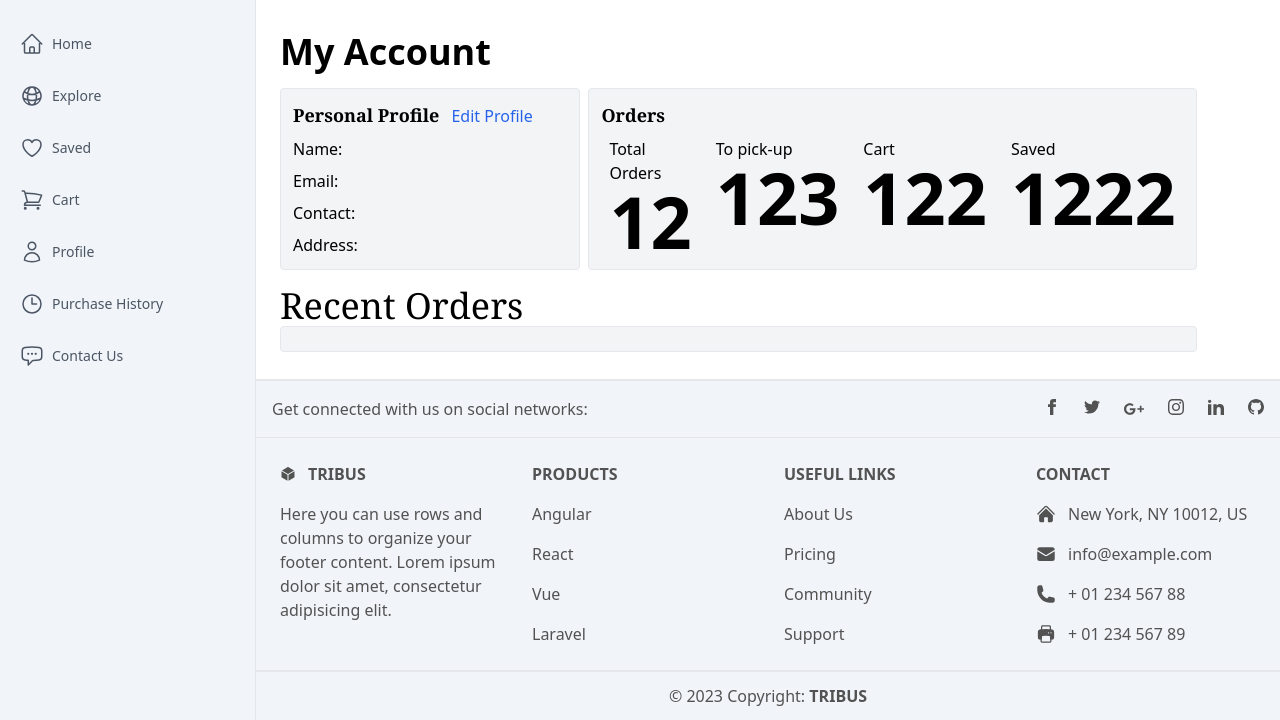
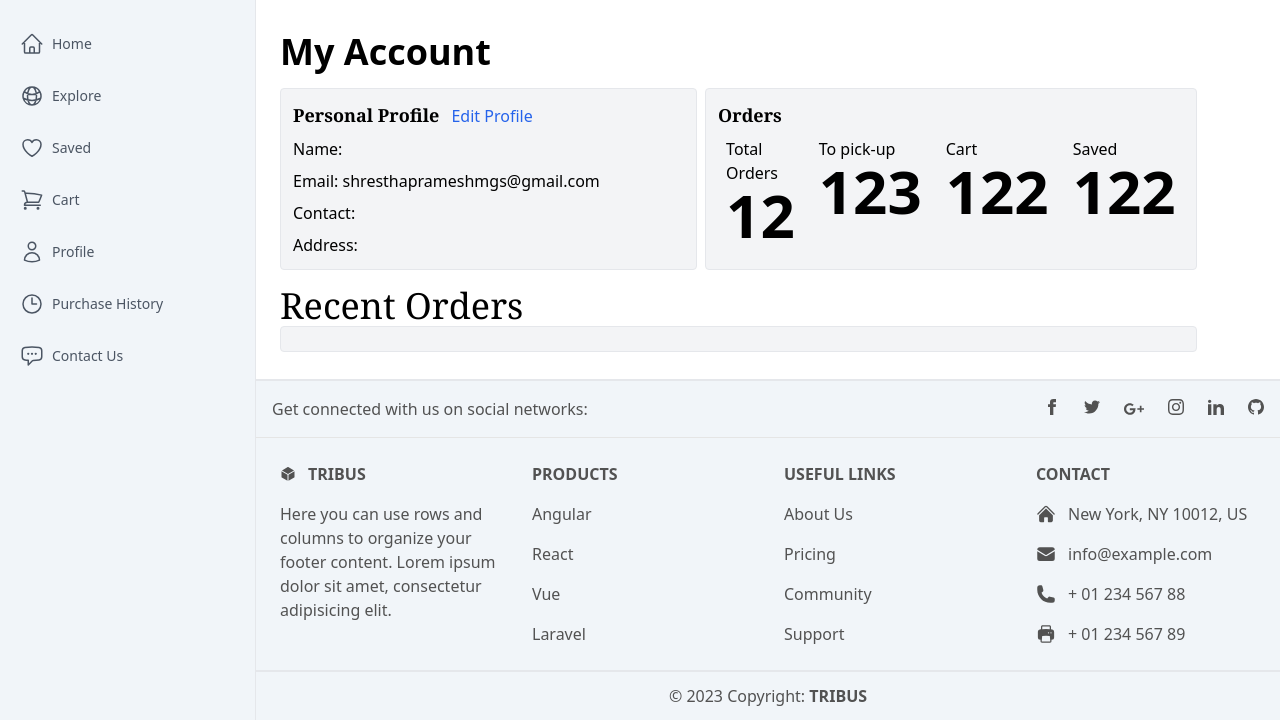
Before and after one commit to pramesh-exe/teamProject, a PHP site: page /xe/profile.php in a window 1280 px wide. Shown: the part 80-800 px from the top of the page. Run offline with PHP 8.4, Linux system fonts and the light colour scheme; style sheets or scripts are compiled from the project's sources; some libraries are stand-ins or nearby versions.

Commit message:
Update profile.php

```diff
--- a/profile.php
+++ b/profile.php
@@ -221,33 +221,33 @@ session_start();
             <p class="font-semibold text-4xl ">My Account</p>
 
         </div>
-        <div class="flex flex-grow my-4 gap-2 w-11/12">
-            <div class="bg-gray-100 p-3 basis-1/2 border rounded">
+        <div class="flex flex-grow flex-wrap lg:flex-nowrap my-4 gap-2 w-11/12">
+            <div class="bg-gray-100 p-3 border rounded grow lg:basis-1/2">
                 <Span class="font-serif font-semibold text-lg mr-2">Personal Profile</Span>
                 <a href="./update.html" class="text-blue-600 hover:underline">Edit Profile</a>
                 <p class="mt-2">Name: </p>
-                <p class="mt-2">Email: </p>
+                <p class="mt-2">Email: shresthaprameshmgs@gmail.com</p>
                 <p class="mt-2">Contact: </p>
                 <p class="mt-2">Address: </p>
             </div>
-            <div class="bg-gray-100 p-3 basis-1/2 border rounded">
+            <div class="bg-gray-100 p-3 border rounded grow lg:basis-1/2">
                 <Span class="font-serif font-semibold text-lg mr-2">Orders</Span>
                 <div class="flex mt-2 gap-6 px-2">
                     <div class="basis-1/4">
                         <span class="font-medium">Total Orders </span>
-                        <p class="text-7xl font-sans font-semibold">12</p>
+                        <p class="text-2xl lg:text-6xl font-sans font-semibold">12</p>
                     </div>
                     <div class="basis-1/4">
                         <span class="font-medium">To pick-up</span>
-                        <p class="text-7xl font-sans font-semibold">123</p>
+                        <p class="text-2xl lg:text-6xl font-sans font-semibold">123</p>
                     </div>
                     <div class="basis-1/4">
                         <span class="font-medium">Cart</span>
-                        <p class="text-7xl font-sans font-semibold">122</p>
+                        <p class="text-2xl lg:text-6xl font-sans font-semibold">122</p>
                     </div>
                     <div class="basis-1/4">
                         <span class="font-medium">Saved</span>
-                        <p class="text-7xl font-sans font-semibold">1222</p>
+                        <p class="text-2xl lg:text-6xl font-sans font-semibold">122</p>
                     </div>
                 </div>
             </div>
```
